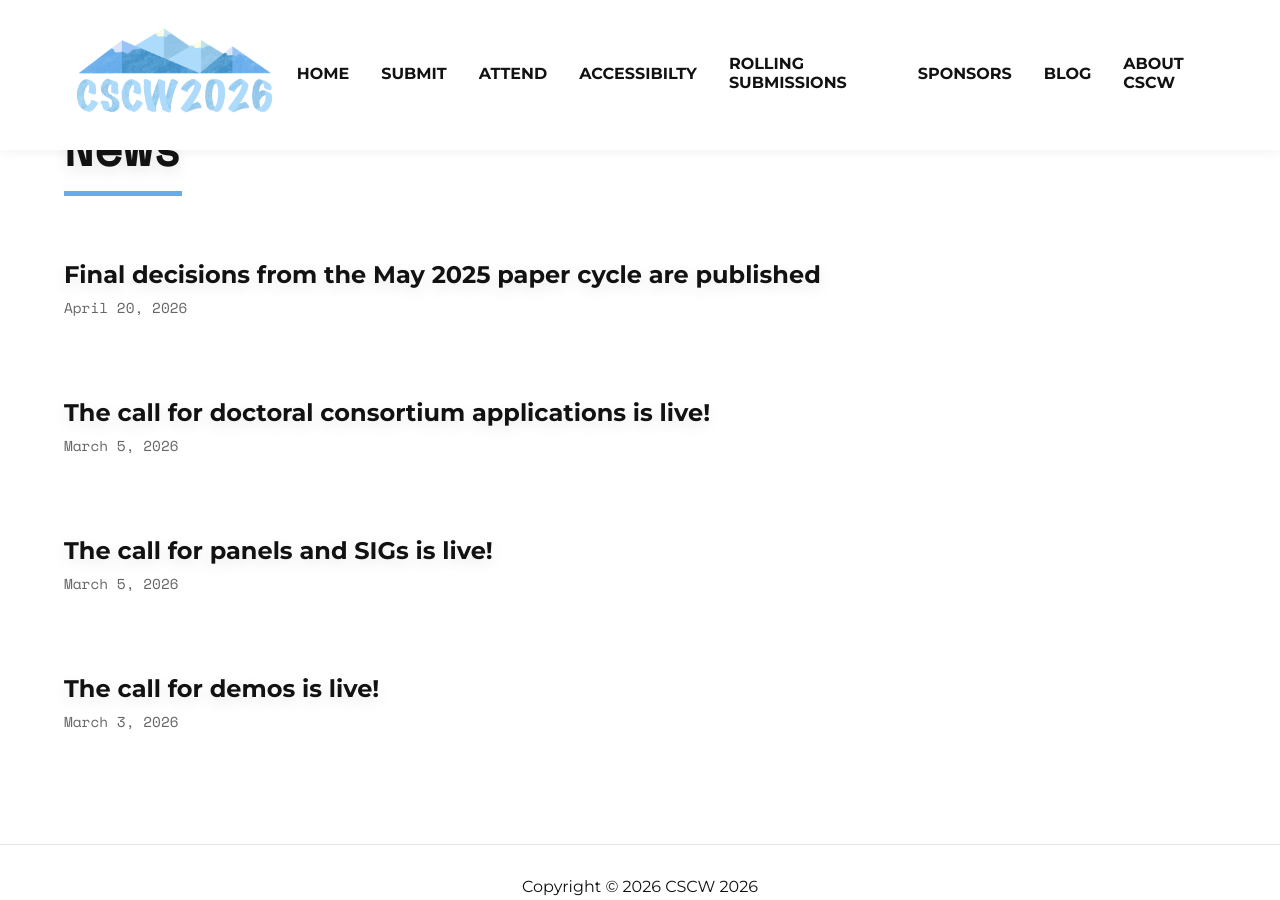
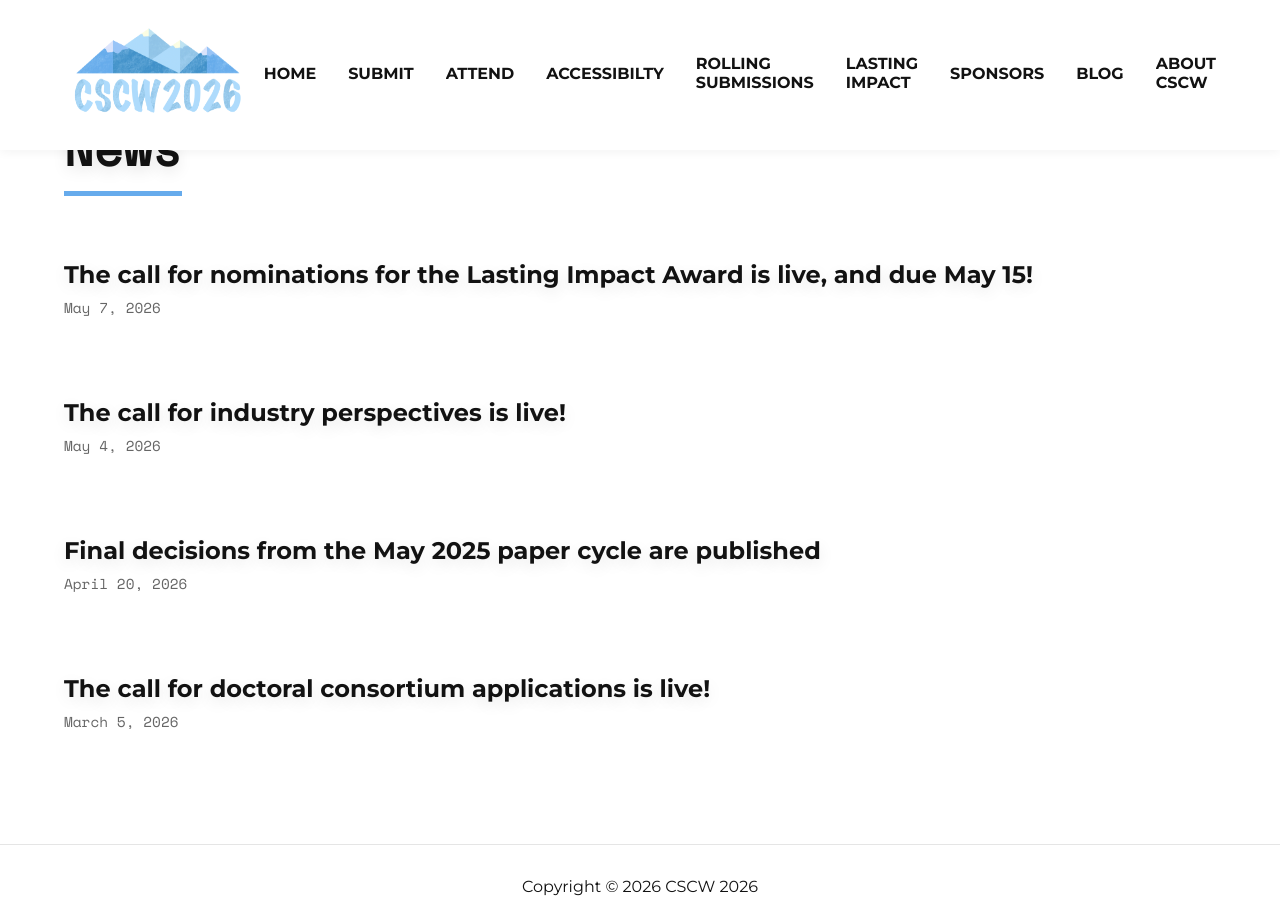
Before and after one commit to anthonypinter/cscw2026-website, a Jekyll site: the page built from index.html, in a window 1280 px wide and 900 px high, scrolled down 702 px. Built offline with Jekyll 4.4.1, drawn with Linux system fonts in a browser that asks for light colours.

Commit message:
lasting impact

```diff
--- a/_data/news.yml
+++ b/_data/news.yml
@@ -7,6 +7,15 @@
 
 
 ########### --------------- ###########
+ - headline  : The call for nominations for the Lasting Impact Award is live, and due May 15!
+   date      : May 7, 2026
+   link      : https://cscw.acm.org/lastingimpact.html
+
+
+ - headline  : The call for industry perspectives is live!
+   date      : May 4, 2026
+   link      : https://cscw.acm.org/industry.html
+
  - headline  : Final decisions from the May 2025 paper cycle are published
    date      : April 20, 2026
    link      : https://cscw.acm.org/2026/blog/finaldecisions.html
--- a/_includes/nav-blog.html
+++ b/_includes/nav-blog.html
@@ -90,6 +90,9 @@
       <a href="/rolling.html" class="nav-link">ROLLING SUBMISSIONS</a>
     </li>
     <li class="nav-item">
+      <a href="/lastingimpact.html" class="nav-link">LASTING IMPACT</a>
+    </li>
+    <li class="nav-item">
       <a href="/2026/sponsorship.html" class="nav-link">SPONSORS</a>
     </li>
     <li class="nav-item">
--- a/_includes/nav.html
+++ b/_includes/nav.html
@@ -90,6 +90,9 @@
       <a href="/rolling.html" class="nav-link">ROLLING SUBMISSIONS</a>
     </li>
     <li class="nav-item">
+      <a href="/lastingimpact.html" class="nav-link">LASTING IMPACT</a>
+    </li>
+    <li class="nav-item">
       <a href="/2026/sponsorship.html" class="nav-link">SPONSORS</a>
     </li>
     <li class="nav-item">
```
Also changed, not shown: lastingimpact.html (added, +73 -0 lines).
